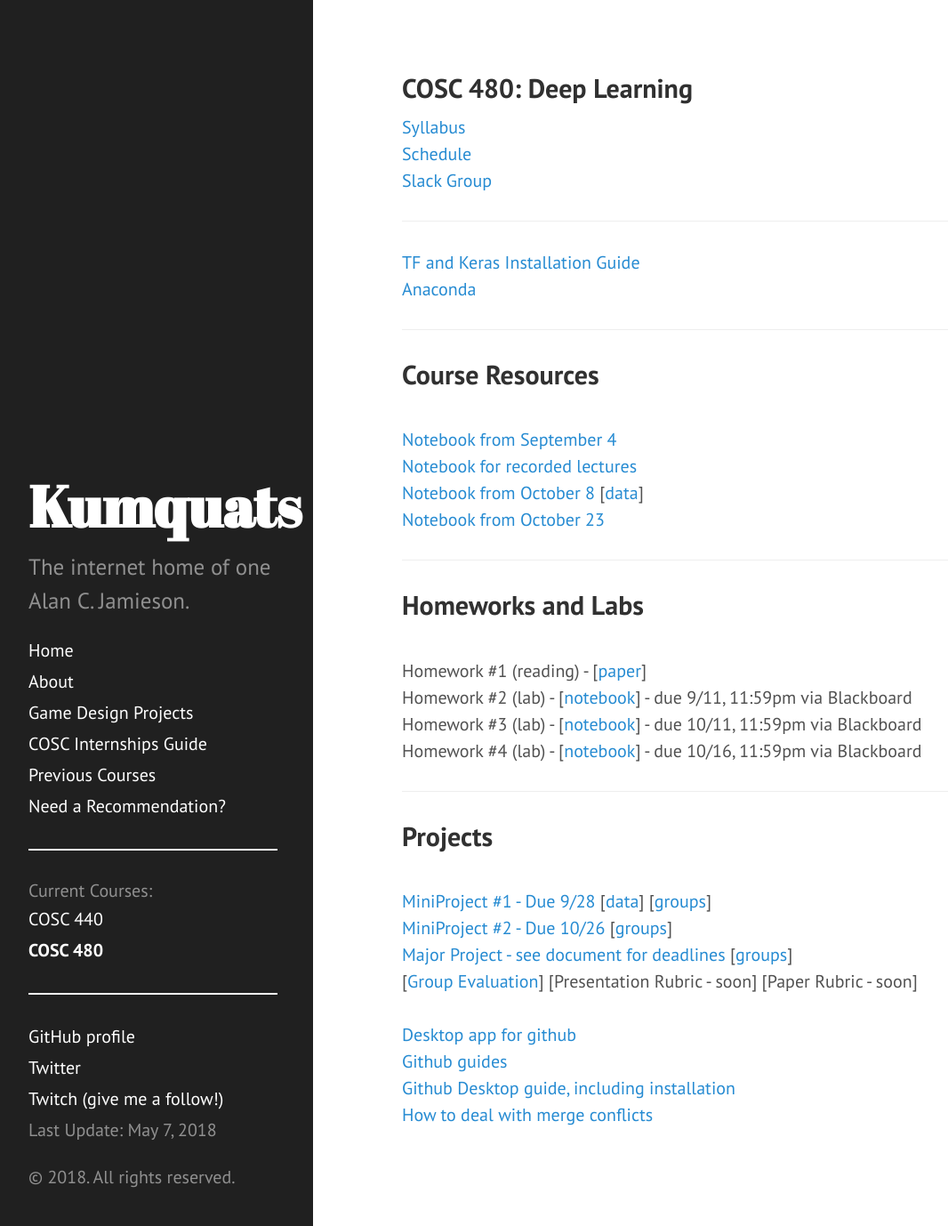
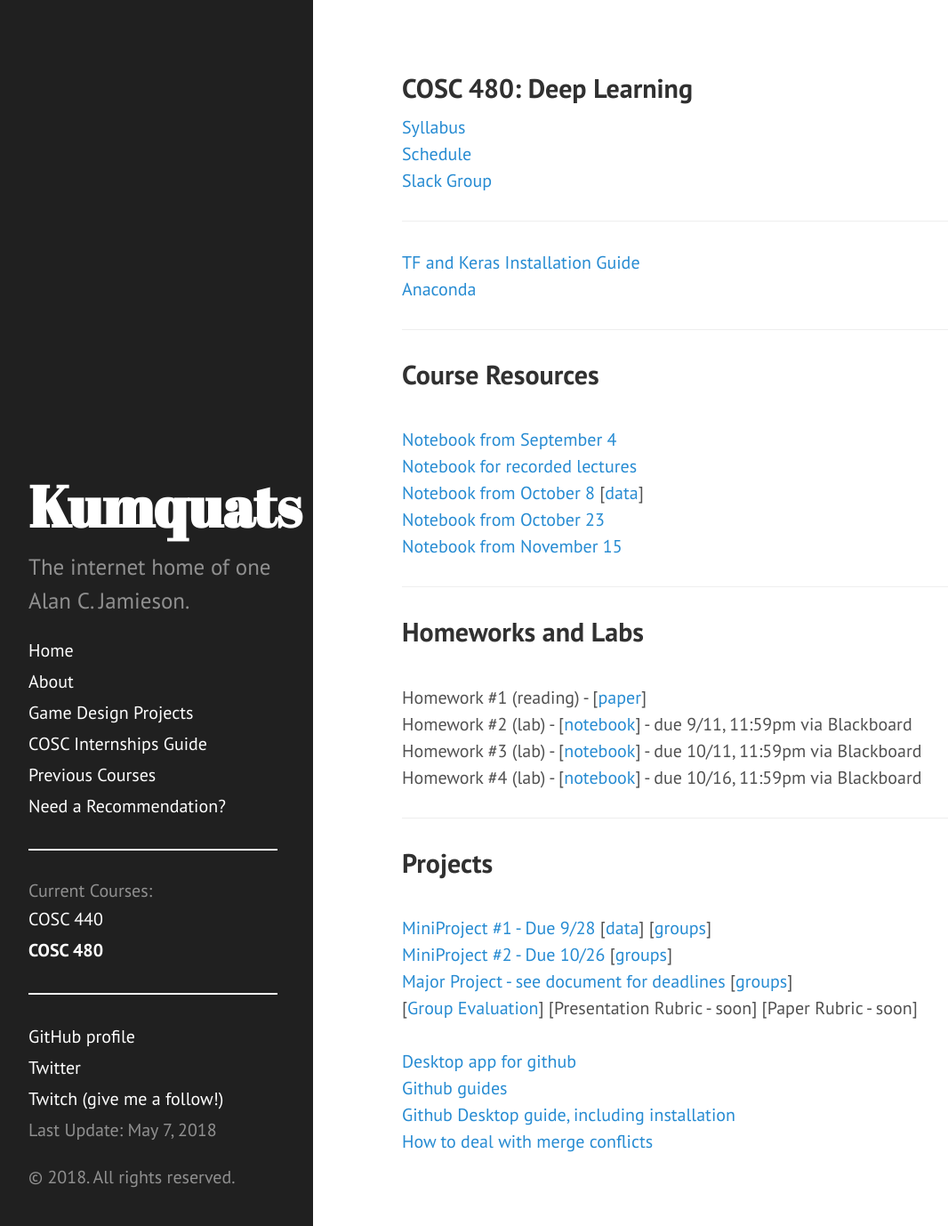
Before and after one commit to ripark/ripark.github.io, a Jekyll site: the page built from f18/cosc480.html, in a window 1280 px wide and 1378 px high. Shown: the whole window at 89% size, without its empty margins (8-1074 px from the left). Built offline with Jekyll 4.4.1, drawn with Linux system fonts in a browser that asks for light colours; Markdown is read by kramdown in place of the engine named in the settings.

Commit message:
update for 480

```diff
--- a/f18/cosc480.html
+++ b/f18/cosc480.html
@@ -24,6 +24,8 @@ shorttitle: "COSC 480"
 <a href="http://ripark.github.io/f18/TextGen.ipynb">Notebook from October 8</a> [<a href="https://ripark.github.io/f18/Raven.txt">data</a>]
 <br>
 <a href="http://ripark.github.io/f18/DeepDreamExample.ipynb">Notebook from October 23</a>
+<br>
+<a href="http://ripark.github.io/f18/480DeepMind.ipynb">Notebook from November 15</a>
 <br>
 <hr>
 <h2>Homeworks and Labs</h2>
```
Also changed, not shown: 1 other file.
